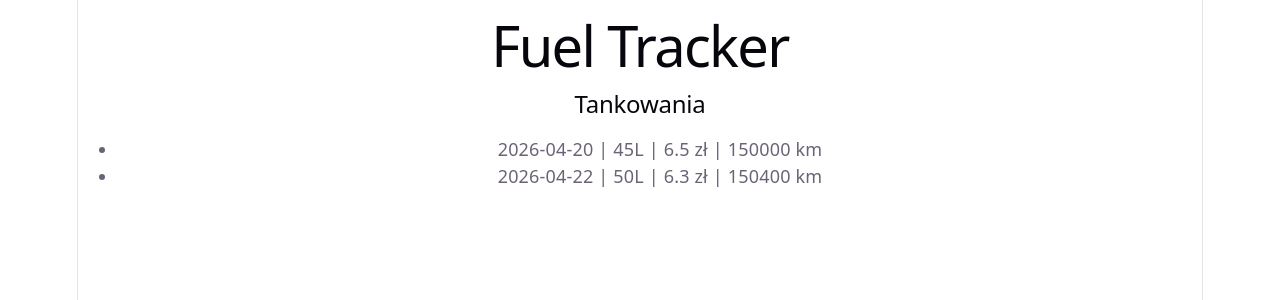
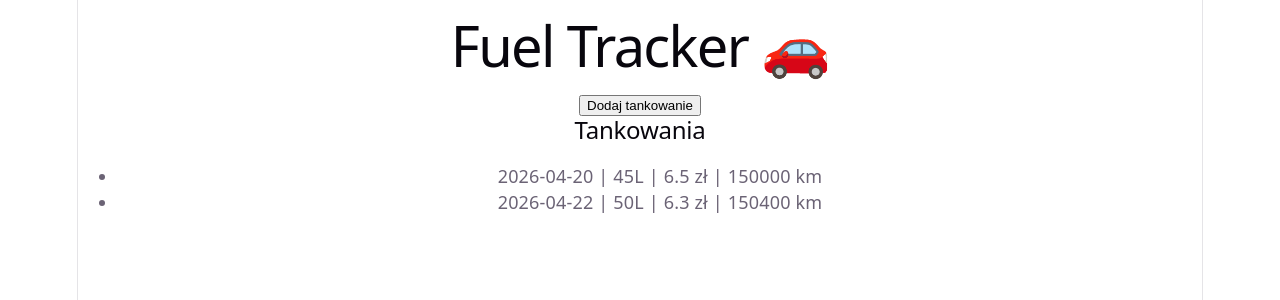
Before and after one commit to szymsad/react_beg, a React (Vite) app in the folder fuel-tracker/: page / in a window 1280 px wide. Shown: the top 300 px of the page. Built offline with nearby package versions, Linux system fonts and the light colour scheme.

Commit message:
doadanie dodawania paliwa ale stałe dane

```diff
--- a/fuel-tracker/src/App.tsx
+++ b/fuel-tracker/src/App.tsx
@@ -1,11 +1,30 @@
+import { useState } from "react"
 import FuelList from "./components/FuelList"
 import { mockFuelData } from "./data/mockData"
+import type { FuelEntry } from "./types/FuelEntry"
 
 function App() {
+  const [entries, setEntries] = useState<FuelEntry[]>(mockFuelData)
+
   return (
     <div>
-      <h1>Fuel Tracker </h1>
-      <FuelList entries={mockFuelData} />
+      <h1>Fuel Tracker 🚗</h1>
+
+      <button onClick={() => {
+        const newEntry: FuelEntry = {
+          id: Date.now(),
+          date: "2026-04-25",
+          liters: 42,
+          pricePerLiter: 6.4,
+          mileage: 150800
+        }
+
+        setEntries([...entries, newEntry])
+      }}>
+        Dodaj tankowanie
+      </button>
+
+      <FuelList entries={entries} />
     </div>
   )
 }
```
